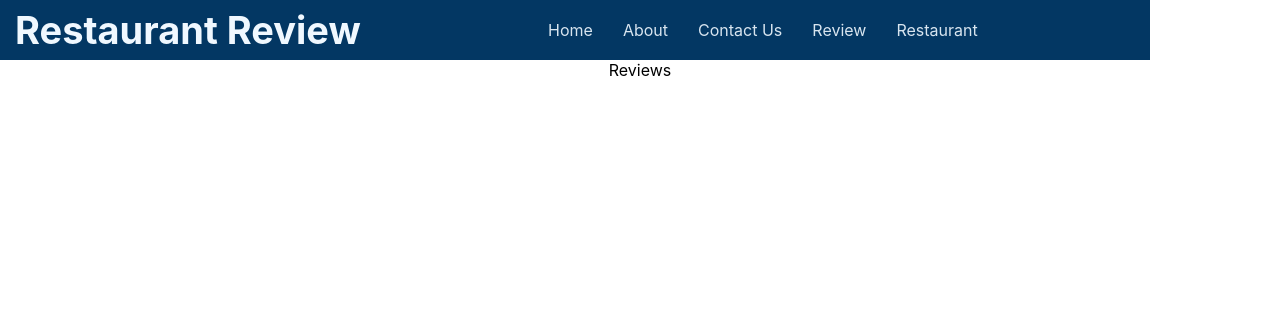
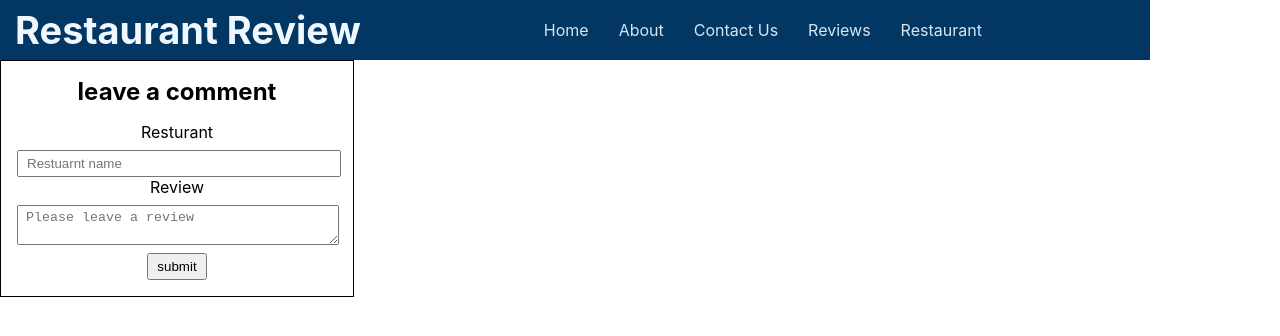
Before and after one commit to alvo254/FI-group-project, a React (Create React App) app: page /Reviews in a window 1280 px wide. Shown: the top 336 px of the page. Built offline with nearby package versions, Linux system fonts and the light colour scheme.

Commit message:
revies addition

```diff
--- /dev/null
+++ b/config-overrides.js
@@ -0,0 +1,3 @@
+export const resolve = {
+    fallback: { crypto: false },
+};
--- a/package.json
+++ b/package.json
@@ -8,8 +8,13 @@
     "@testing-library/user-event": "^13.5.0",
     "react": "^18.2.0",
     "react-dom": "^18.2.0",
+    "react-icons": "^4.4.0",
     "react-router-dom": "^6.3.0",
     "react-scripts": "5.0.1",
+    "react-uuid": "^1.0.3",
+    "util": "^0.12.4",
+    "uuidv4": "^6.2.13",
+    "uuidv5": "^1.0.0",
     "web-vitals": "^2.1.4"
   },
   "scripts": {
--- a/src/App.js
+++ b/src/App.js
@@ -8,8 +8,13 @@ import Reviews from './components/Reviews/Reviews';
 import Navbar from './components/Navbar/Navbar';
 import Resturants from './components/Resturants/Resturants';
 
+import { useState } from 'react';
+
 
 function App() {
+  const [form, setForm] = useState({resturant: "", review:"", id:null })
+  const [reviews, setReviews] = useState([])
+
   return (
     <div className="App">
       <BrowserRouter>
@@ -26,6 +31,8 @@ function App() {
 
       </Routes>
       </BrowserRouter>
+
+
     </div>
   );
 }
--- a/src/components/Navbar/Navbar.jsx
+++ b/src/components/Navbar/Navbar.jsx
@@ -9,7 +9,7 @@ const Navbar = () => {
                 <a href="/home">Home</a>
                 <a href="/about">About</a>
                 <a href="/contact">Contact Us</a>
-                <a href="/review">Review</a>
+                <a href="/reviews">Reviews</a>
                 <a href="/restaurant">Restaurant</a>
             </div>
             <div className="nav-toggle">
--- a/src/components/Reviews/Reviews.css
+++ b/src/components/Reviews/Reviews.css
@@ -0,0 +1,31 @@
+.master{
+    display: flex;
+    flex-direction: column;
+}
+.form{
+    border: 1px solid black;
+    width: 20rem;
+    padding: 1rem;
+}
+input,textarea, button{
+    display: block;
+    margin: 0.5rem auto 0 auto;
+    padding: 0.25rem 0.5rem;
+
+}
+input,textarea{
+    width: calc(100% - 1rem);
+}
+
+button{
+    border: 1 px solid black;
+}
+h1, h2,h3{
+    margin: 0 0 1rem 0;
+}
+.revitem{
+    border: 1px solid black;
+    width: 20rem;
+    padding: 1rem;
+    margin-top: 1rem;
+}
--- a/src/components/Reviews/Reviews.jsx
+++ b/src/components/Reviews/Reviews.jsx
@@ -1,8 +1,49 @@
-import React from 'react'
+import React, { useState } from 'react'
+import './Reviews.css'
+// import {uuid} from "uuidv4"
 
 const Reviews = () => {
+
+  const [form, setForm] = useState({resturant: "", review:"", id:null })
+  const [reviews, setReviews] = useState([])
+
+  const sendit = (e) => {
+    e.preventDefault()
+    setReviews([...reviews, form])
+    setForm({resturant: "", review:"", id:null })
+
+  }
+
+  const change = e =>{
+    const {name, value} = e.target
+    setForm({...form, [name]:value})
+  }
+
   return (
-    <div>Reviews</div>
+    <div className='master'>
+      <form action="" onSubmit={sendit} className="form">
+        <h2>leave a comment</h2>
+        <label> Resturant</label>
+        <input type="text"
+        placeholder='Restuarnt name'
+        id="resturant" name='resturant' value={form.resturant} onChange={change}/>
+
+        <label> Review </label>
+        <textarea type="text"
+        placeholder='Please leave a review'
+        id="review" name='review' value={form.review} onChange={change}/>
+        <button type='submit'>submit</button>
+      </form>
+      <div className='revlist'>
+        {reviews.map((review) =>
+        <div className='revitem'>
+          <h2>{review.resturant}</h2>
+          <p>{review.review}</p>
+        </div>
+        )}
+
+      </div>
+    </div>
   )
 }
 
--- /dev/null
+++ b/webpack.config.ts
@@ -0,0 +1,5 @@
+module.exports = {
+    resolve:{
+        fallback: {crypto: false }
+    }
+}
```
Also changed, not shown: 1 other file (tests, documents, lock files or other folders).
